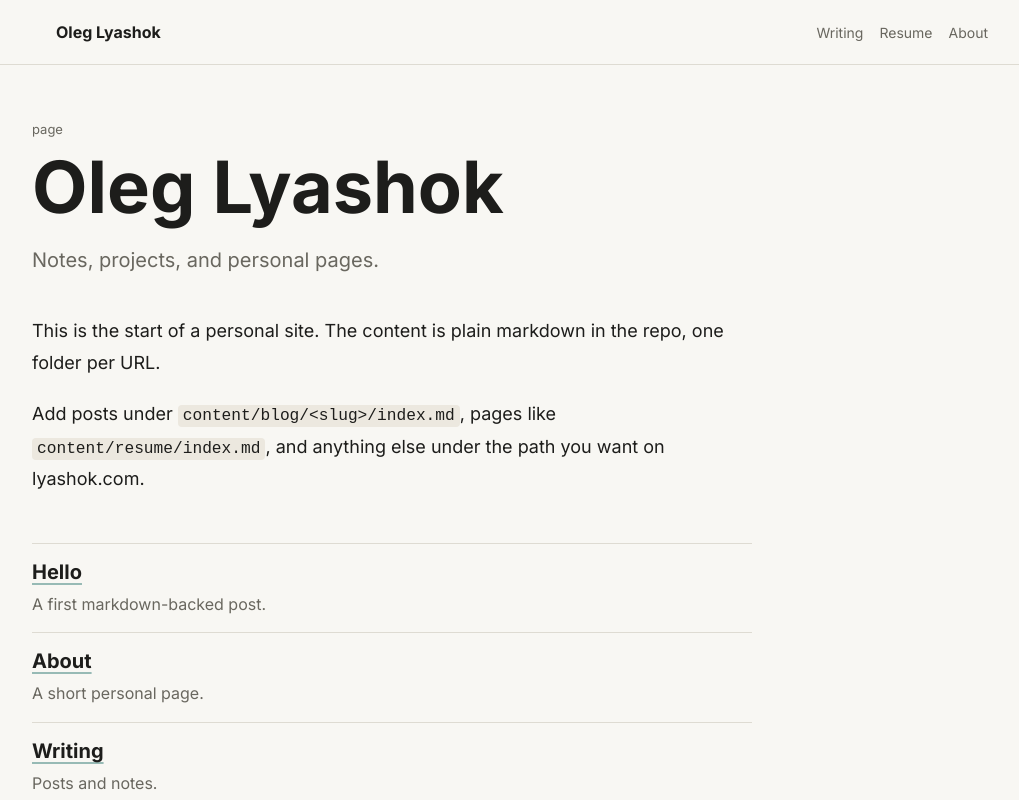
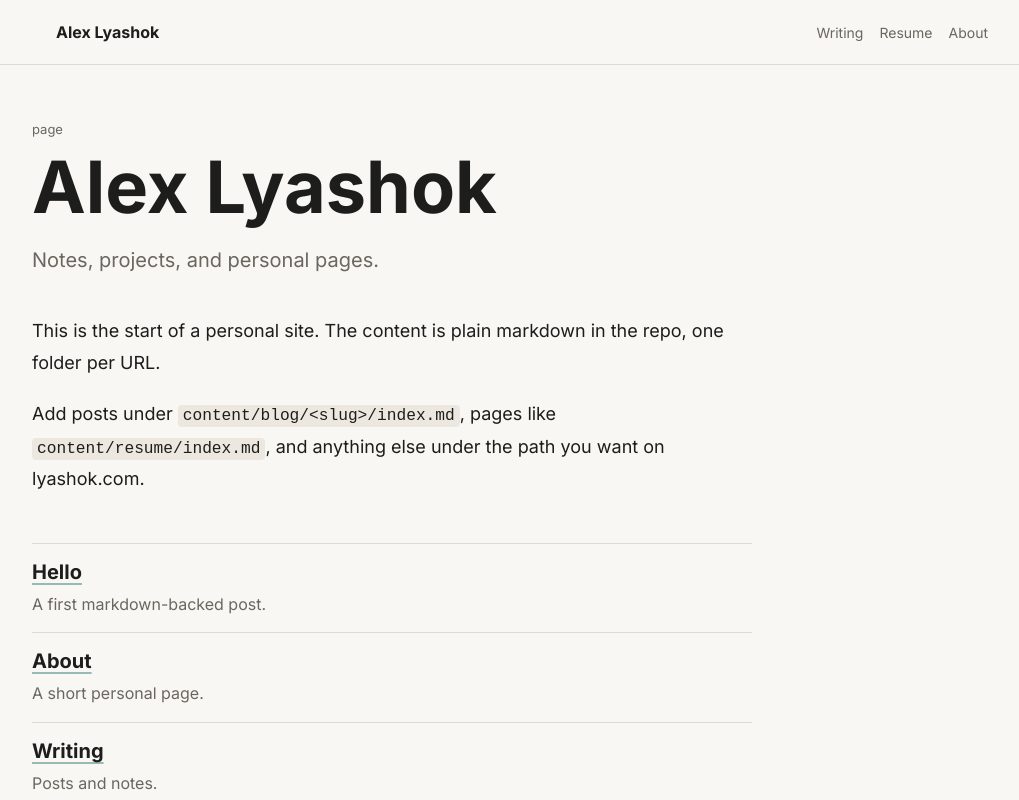
Before and after one commit to olyashok/www-lyashok, a Next.js app: page / in a window 1280 px wide. Shown: the top 800 px of the page, without its empty margins (118-1137 px from the left). Built offline with nearby package versions, Linux system fonts and the light colour scheme; no server answers.

Commit message:
Fix GA script detection and site name

```diff
--- a/app/layout.tsx
+++ b/app/layout.tsx
@@ -16,10 +16,10 @@ const inter = Inter({
 export const metadata: Metadata = {
   metadataBase: new URL('https://lyashok.com'),
   title: {
-    default: 'Oleg Lyashok',
-    template: '%s | Oleg Lyashok',
+    default: 'Alex Lyashok',
+    template: '%s | Alex Lyashok',
   },
-  description: 'Personal website and writing by Oleg Lyashok.',
+  description: 'Personal website and writing by Alex Lyashok.',
   alternates: { canonical: '/' },
 }
 
@@ -45,7 +45,7 @@ export default function RootLayout({
           <header className="site-header">
             <div className="site-inner nav">
               <Link className="brand" href="/">
-                Oleg Lyashok
+                Alex Lyashok
               </Link>
               <nav className="nav-links" aria-label="Primary">
                 <Link href="/blog">Writing</Link>
--- a/components/consent-analytics.tsx
+++ b/components/consent-analytics.tsx
@@ -32,9 +32,6 @@ export function ConsentAnalytics({
   ].join('')
 
   const analyticsInit = [
-    `(function(){var j=document.createElement('script');`,
-    `j.async=true;j.src='https://www.googletagmanager.com/gtag/js?id=${measurementId}';`,
-    `document.head.appendChild(j);})();`,
     "window.dataLayer=window.dataLayer||[];",
     'function gtag(){dataLayer.push(arguments);}',
     "gtag('js',new Date());",
@@ -65,6 +62,10 @@ export function ConsentAnalytics({
         dangerouslySetInnerHTML={{ __html: consentDefault }}
       />
       <Script
+        src={`https://www.googletagmanager.com/gtag/js?id=${measurementId}`}
+        strategy="afterInteractive"
+      />
+      <Script
         id="ga-init"
         strategy="afterInteractive"
         dangerouslySetInnerHTML={{ __html: analyticsInit }}
--- a/content/about/index.md
+++ b/content/about/index.md
@@ -4,4 +4,4 @@ summary: "A short personal page."
 type: page
 ---
 
-I am Oleg Lyashok. This page is intentionally spare for now.
+I am Alex Lyashok. This page is intentionally spare for now.
--- a/content/index.md
+++ b/content/index.md
@@ -1,5 +1,5 @@
 ---
-title: "Oleg Lyashok"
+title: "Alex Lyashok"
 summary: "Notes, projects, and personal pages."
 type: page
 ---
```
